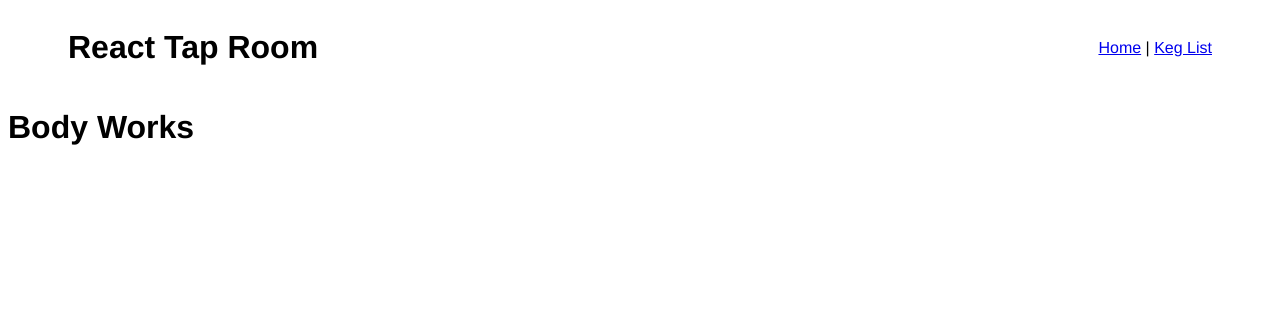
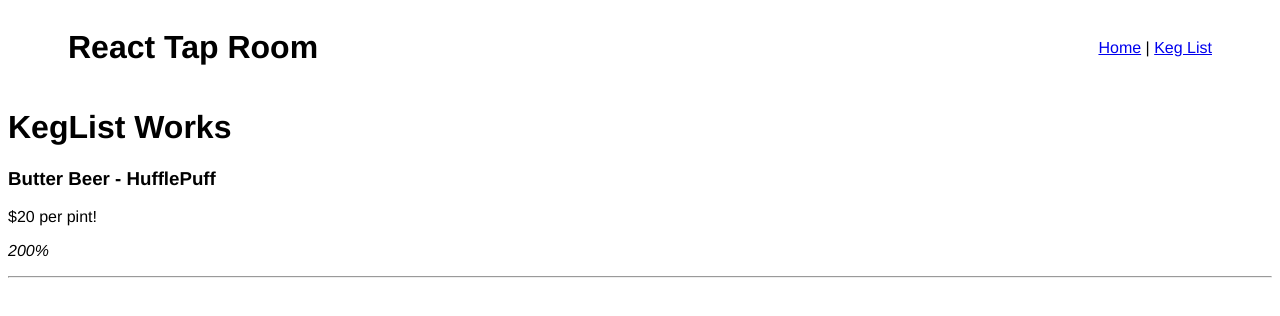
Before and after one commit to amychurchwell/React-Tap-Room, a React app: page /#/keglist in a window 1280 px wide. Before the commit this address led to /#/. Shown: the top 316 px of the page. Built offline with nearby package versions, Linux system fonts and the light colour scheme.

Commit message:
add propTypes to keg component

```diff
--- a/src/components/KegList/Keg.jsx
+++ b/src/components/KegList/Keg.jsx
@@ -1,11 +1,24 @@
 import React from 'react';
+import PropTypes from "prop-types";
 
-function Keg() {
+// name, brand, price, and alcoholContent.
+
+function Keg(props) {
   return (
     <div>
-      <h1>Keg Works</h1>
+      <h3>{props.name} - {props.brand}</h3>
+      <p>${props.price} per pint!</p>
+      <p><em>{props.alcoholContent}%</em></p>
+      <hr/>
     </div>
   );
 }
 
+Keg.propTypes = {
+  name: PropTypes.string,
+  brand: PropTypes.string,
+  price: PropTypes.number,
+  alcoholContent: PropTypes.number
+};
+
 export default Keg;
--- a/src/components/KegList/KegList.jsx
+++ b/src/components/KegList/KegList.jsx
@@ -5,7 +5,11 @@ function KegList() {
   return (
     <div>
       <h1>KegList Works</h1>
-      <Keg/>
+      <Keg
+        name="Butter Beer"
+        brand="HufflePuff"
+        price="20"
+        alcoholContent="200"/>
     </div>
   );
 }
```
Also changed, not shown: 1 other file (tests, documents, lock files or other folders).
